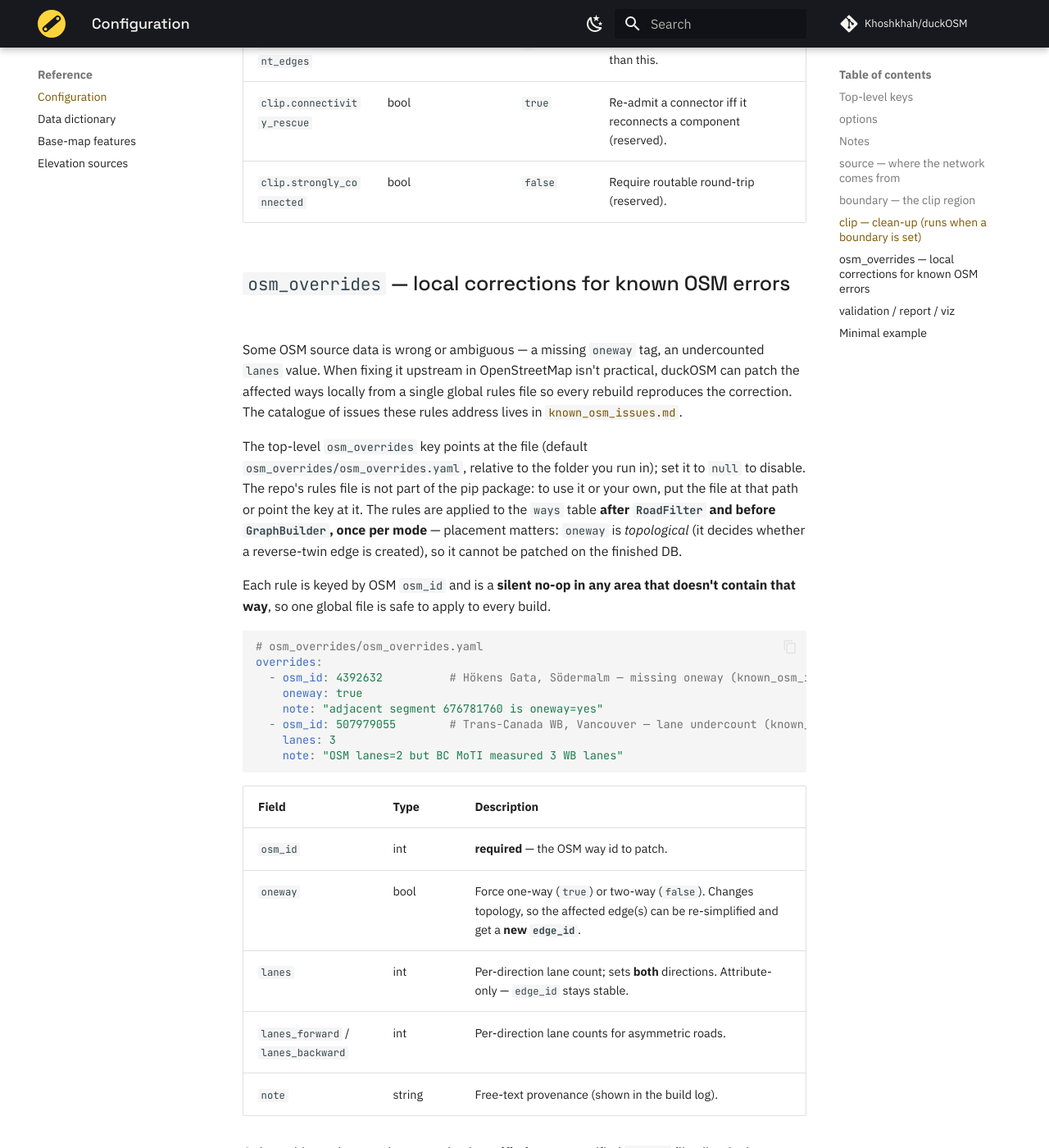
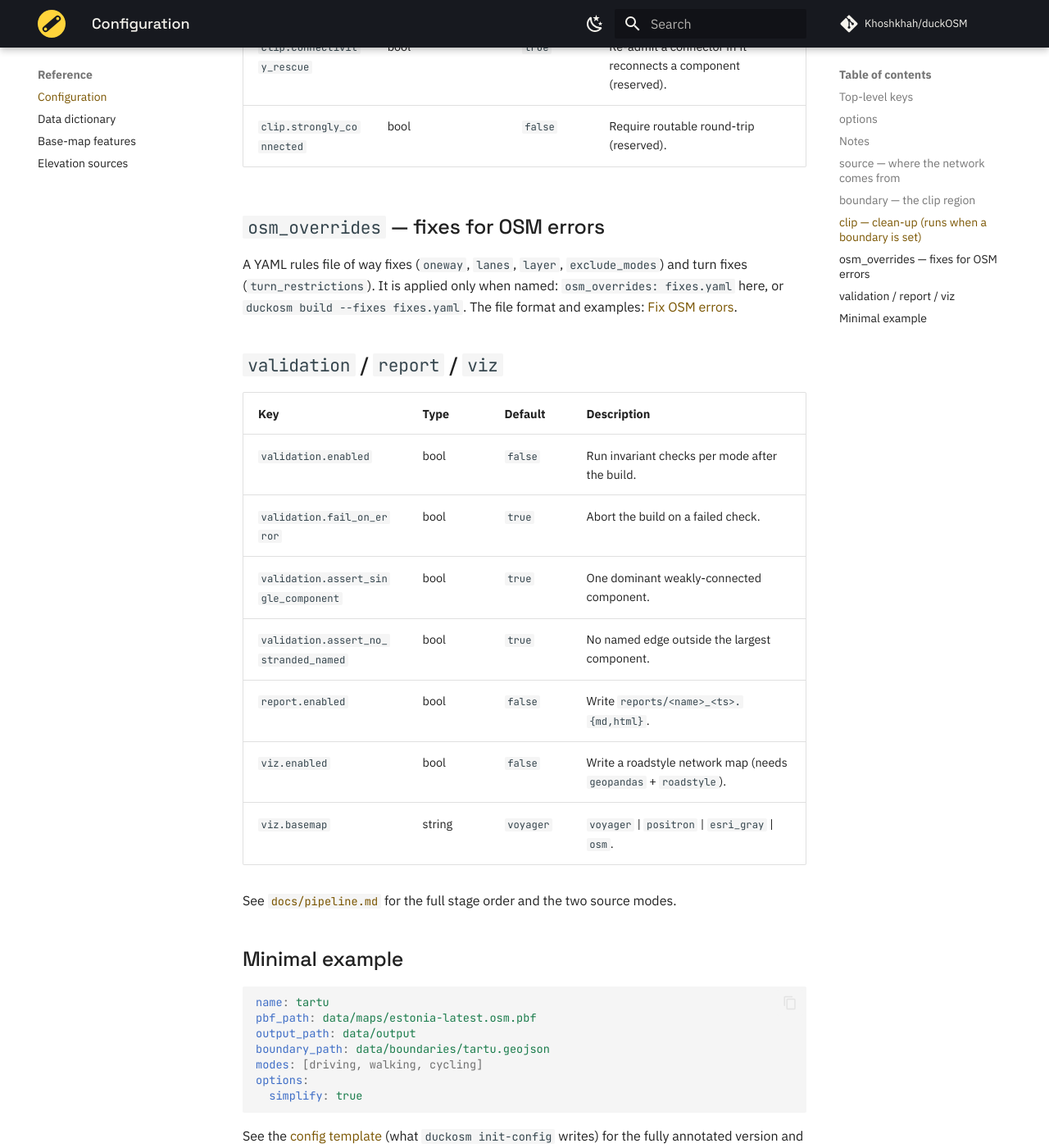
Before and after one commit to Khoshkhah/duckOSM, an MkDocs documentation site: the page built from docs/configuration.md, in a window 1280 px wide and 1400 px high, scrolled down 4082 px. Shown: the whole window at 82% size. Built offline with MkDocs 1.6.1 and Material for MkDocs 9.7.7, drawn with Linux system fonts in a browser that asks for light colours; comment, search, counter and statistics services are not loaded; some of the changed text lies outside the part shown.

Commit message:
OSM fixes are applied only when named (build --fixes / osm_overrides:)
The rules file was picked up by a hidden default, osm_overrides/
osm_overrides.yaml in the working directory: a build run from a clone
silently applied the maintainer's Stockholm/Tartu/Vancouver fixes.

- no default: config osm_overrides defaults to null
- new: duckosm build --fixes FILE (also overrides a config's setting)
- a named file that doesn't exist is an error, not a silent no-op
- the log counts rules that matched, per network ("OSM fixes (fixes.yaml,
  driving): 1 of 2 way rules matched this area"), instead of "injected 1"
  for a turn rule that matched nothing
- tests for both; template, guide, build options, configuration and
  CLAUDE.md updated

Co-Authored-By: Claude Opus 5.5 <noreply@anthropic.com>

````diff
--- a/docs/configuration.md
+++ b/docs/configuration.md
@@ -24,7 +24,7 @@ CLI flags override the corresponding config values (see `duckosm build --help`).
 | `h3_cell` | string \| null | `null` | Optional single H3 cell id to clip to (alternative to `boundary_path`). |
 | `modes` | list | `["driving"]` | One output schema per mode: any of `driving`, `walking`, `cycling`. |
 | `options` | map | see below | Processing options. |
-| `osm_overrides` | string \| null | `"osm_overrides/osm_overrides.yaml"` | Path to a global rules file of local corrections for known OSM errors, applied per mode between road-filtering and edge-building. Silent no-op if the file is absent. See [`osm_overrides`](#osm_overrides--local-corrections-for-known-osm-errors). |
+| `osm_overrides` | string \| null | `null` | Rules file of fixes for OSM errors, used only when named (or `build --fixes`). See [Fix OSM errors](guides/fix-osm-errors.md). |
 
 ## `options`
 
@@ -84,44 +84,11 @@ spatially selects). Set at most one of `path` / `place` / `bbox` / `h3_cell`.
 | `clip.connectivity_rescue` | bool | `true` | Re-admit a connector iff it reconnects a component (reserved). |
 | `clip.strongly_connected` | bool | `false` | Require routable round-trip (reserved). |
 
-## `osm_overrides` — local corrections for known OSM errors
+## `osm_overrides` — fixes for OSM errors
 
-Some OSM source data is wrong or ambiguous — a missing `oneway` tag, an undercounted `lanes` value.
-When fixing it upstream in OpenStreetMap isn't practical, duckOSM can patch the affected ways locally
-from a single global rules file so every rebuild reproduces the correction. The catalogue of issues
-these rules address lives in [`known_osm_issues.md`](https://github.com/Khoshkhah/duckOSM/blob/main/osm_overrides/known_osm_issues.md).
-
-The top-level `osm_overrides` key points at the file (default `osm_overrides/osm_overrides.yaml`,
-relative to the folder you run in); set it to `null` to disable. The repo's rules file is not part of
-the pip package: to use it or your own, put the file at that path or point the key at it. The rules are applied to the `ways` table **after `RoadFilter` and before
-`GraphBuilder`, once per mode** — placement matters: `oneway` is *topological* (it decides whether a
-reverse-twin edge is created), so it cannot be patched on the finished DB.
-
-Each rule is keyed by OSM `osm_id` and is a **silent no-op in any area that doesn't contain that way**,
-so one global file is safe to apply to every build.
-
-```yaml
-# osm_overrides/osm_overrides.yaml
-overrides:
-  - osm_id: 4392632          # Hökens Gata, Södermalm — missing oneway (known_osm_issues #1)
-    oneway: true
-    note: "adjacent segment 676781760 is oneway=yes"
-  - osm_id: 507979055        # Trans-Canada WB, Vancouver — lane undercount (known_osm_issues #3)
-    lanes: 3
-    note: "OSM lanes=2 but BC MoTI measured 3 WB lanes"
-```
-
-| Field | Type | Description |
-|-------|------|-------------|
-| `osm_id` | int | **required** — the OSM way id to patch. |
-| `oneway` | bool | Force one-way (`true`) or two-way (`false`). Changes topology, so the affected edge(s) can be re-simplified and get a **new `edge_id`**. |
-| `lanes` | int | Per-direction lane count; sets **both** directions. Attribute-only — `edge_id` stays stable. |
-| `lanes_forward` / `lanes_backward` | int | Per-direction lane counts for asymmetric roads. |
-| `note` | string | Free-text provenance (shown in the build log). |
-
-Only enable a rule once the correction is **verified** — an unverified `oneway` flip silently drops a
-direction of travel. Keep unverified issues commented out. Existing `.duckdb` builds must be **rebuilt**
-to pick up any change. The log reports how many rules matched (`applied N/M OSM override(s)`).
+A YAML rules file of way fixes (`oneway`, `lanes`, `layer`, `exclude_modes`) and turn fixes
+(`turn_restrictions`). It is applied only when named: `osm_overrides: fixes.yaml` here, or
+`duckosm build --fixes fixes.yaml`. The file format and examples: [Fix OSM errors](guides/fix-osm-errors.md).
 
 ## `validation` / `report` / `viz`
 
--- a/src/duckosm/templates/config.yaml
+++ b/src/duckosm/templates/config.yaml
@@ -86,7 +86,7 @@ viz:
   basemap: carto-voyager               # carto-voyager | carto-positron | carto-dark | osm
 
 # ---- LOCAL OSM FIXES AND CACHING ---------------------------------------------
-osm_overrides: osm_overrides/osm_overrides.yaml   # local fixes for known OSM errors (see the docs);
-                                                 # a missing file is a no-op
+osm_overrides: null                    # a rules file of fixes for OSM errors (docs: "Fix OSM errors");
+                                       # only used when named here or with `build --fixes`
 # With a boundary (and osmium installed) the PBF is first clipped to it; the clipped copy is
 # cached in ./pbf/ and reused by the next build of the same area.
````
Also changed, not shown: CLAUDE.md (+4 -3 lines), docs/guides/build.md (+1 -0 lines), docs/guides/fix-osm-errors.md (+15 -4 lines), 7 other files.
